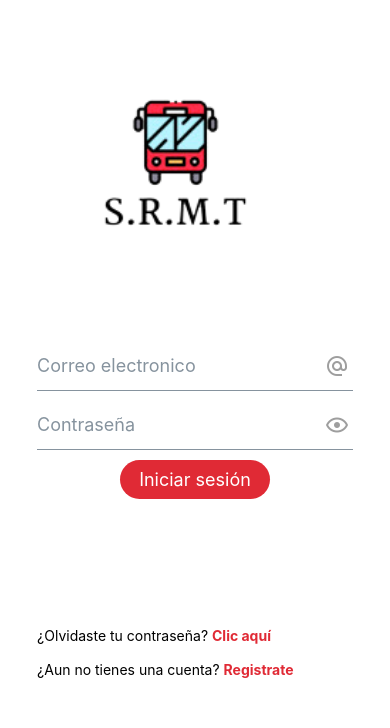
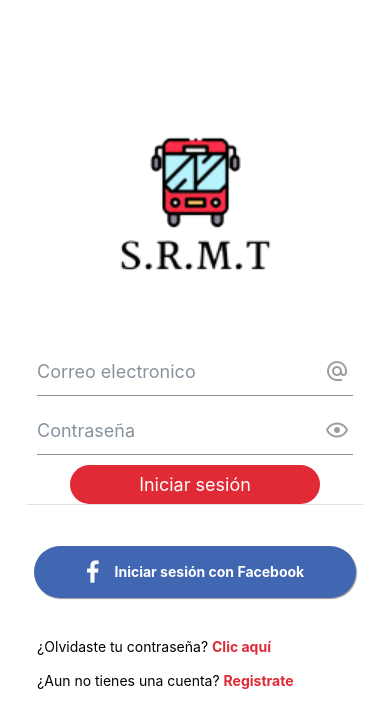
Before and after one commit to esneidermendez/infinity, a React Native app: screen /Login in a window 390 px wide. Shown: the top 728 px of the page. Built offline with nearby package versions, Linux system fonts and the light colour scheme; no server answers; what expo-notifications would draw is missing.

Commit message:
commit 25/10/2022 ver f

```diff
--- a/app/screens/login/login.js
+++ b/app/screens/login/login.js
@@ -2,28 +2,33 @@ import React, { useRef } from "react";
 import Background from "../../element/Background";
 import Logo from "../../element/Logo";
 import Button from "../../element/Button";
-import { Text, StyleSheet, View } from "react-native";
+import { Text, StyleSheet, View, Image } from "react-native";
 import LoginForm from "./loginForm";
 import { Divider } from "react-native-elements";
-/* import LoginFacebook from "./loginFacebook"; */
+import { useNavigation } from "@react-navigation/native";
+import LoginFacebook from "./loginFacebook";
 
-export default function Login({ navigation }) {
+export default function Login() {
+  const navigation = useNavigation();
   const toasRef = useRef();
   return (
     <Background>
-      <Logo />
+      <Image
+        source={require("../../assets/img/logo_size.png")}
+        style={styles.logo}
+      />
       <View style={styles.ViewContainer}>
         <LoginForm toasRef={toasRef} />
+        <Divider />
+        <View style={styles.FaceContainer}>
+          <LoginFacebook toasRef={toasRef} />
+        </View>
+
         <CreateAccount />
       </View>
-      <Divider />
-      {/* <View>
-        <LoginFacebook toasRef={toasRef} />
-      </View> */}
     </Background>
   );
-}
-function CreateAccount({ navigation }) {
+  function CreateAccount() {
     return (
       <Text style={styles.txtRegister}>
         ¿Olvidaste tu contraseña?{" "}
@@ -36,16 +41,25 @@ function CreateAccount({ navigation }) {
         ¿Aun no tienes una cuenta?{" "}
         <Text
           style={styles.btnRegister}
-        onPress={() => navigation.navigate("register")}
+          onPress={() => navigation.navigate("RegisterScreen")}
         >
           Registrate
         </Text>
       </Text>
     );
   }
+}
+
 const styles = StyleSheet.create({
+  image: {
+    width: "10%",
+    height: "35%",
+  },
+  FaceContainer: {
+    marginTop: "10%",
+  },
   logo: {
-    width: "100%",
+    width: "50%",
     height: "35%",
     marginTop: "10%",
   },
@@ -54,7 +68,7 @@ const styles = StyleSheet.create({
     marginLeft: "8%",
   },
   txtRegister: {
-    marginTop: "38%",
+    marginTop: "10%",
     marginLeft: "3%",
     marginRight: "3%",
   },
--- /dev/null
+++ b/app/screens/login/loginFacebook.js
@@ -0,0 +1,58 @@
+import React, { useState } from "react";
+import { SocialIcon } from "react-native-elements";
+import {
+  firebaseauth,
+  FacebookAuthProvider,
+  signInWithPopup,
+} from "../../utils/dataBase/firabase";
+import { useNavigation } from "@react-navigation/native";
+import { FacebookApi } from "../../utils/social";
+import Loading from "../../core/Loading";
+
+export default function LoginFacebook(props) {
+  const { toastRef } = props;
+  const navigation = useNavigation();
+  const [loading, setLoading] = useState(false);
+  const provider = new FacebookAuthProvider();
+
+  const login = async () => {
+    provider.setCustomParameters({
+      display: "popup",
+    });
+
+    await signInWithPopup(firebaseauth, provider)
+      .then((result) => {
+        // The signed-in user info.
+        const user = result.user;
+
+        // This gives you a Facebook Access Token. You can use it to access the Facebook API.
+        const credential = FacebookAuthProvider.credentialFromResult(result);
+        const accessToken = credential.accessToken;
+
+        signInWithRedirect(firebaseauth, provider);
+      })
+      .catch((error) => {
+        // Handle Errors here.
+        const errorCode = error.code;
+        const errorMessage = error.message;
+        // The email of the user's account used.
+        const email = error.customData.email;
+        // The AuthCredential type that was used.
+        const credential = FacebookAuthProvider.credentialFromError(error);
+
+        // ...
+      });
+  };
+
+  return (
+    <>
+      <SocialIcon
+        title="Iniciar sesión con Facebook"
+        button
+        type="facebook"
+        onPress={login}
+      />
+      <Loading isVisible={loading} text="Iniciando sesión" />
+    </>
+  );
+}
--- a/app/screens/login/loginForm.js
+++ b/app/screens/login/loginForm.js
@@ -86,10 +86,8 @@ function defaultFormValue() {
 
 const styles = StyleSheet.create({
   FormContainer: {
-    flex: 1,
     alignItems: "center",
     justifyContent: "center",
-    marginTop: "23%",
   },
   InputFrom: {
     width: "100%",
@@ -100,7 +98,7 @@ const styles = StyleSheet.create({
   },
   btnLogin: {
     backgroundColor: "#E02A35",
-    width: 150,
+    width: 250,
     borderRadius: 50,
   },
   iconRight: {
--- a/app/screens/login/validateSession.js
+++ b/app/screens/login/validateSession.js
@@ -25,8 +25,11 @@ export default function ValidateSession() {
         title: "¡¡¡TEN PRESENTE!!!",
         body:
           "Si vas a usar el transporte publico recuerda" +
+          "\n" +
           "1. Guarda tus pertenencias de valor 📱👝💍💻" +
+          "\n" +
           "2. Procura tener siempre contacto con tus pertenecias" +
+          "\n" +
           "3. No saques el celular si el bus tiene las puertas abiertas",
         seconds: 2,
         program: "validateSession",
--- a/app/utils/dataBase/firabase.js
+++ b/app/utils/dataBase/firabase.js
@@ -18,6 +18,8 @@ import {
   updatePassword,
   updateEmail,
   reauthenticateWithCredential,
+  FacebookAuthProvider,
+  signInWithPopup,
 } from "firebase/auth";
 import Constants from "expo-constants";
 
@@ -70,4 +72,6 @@ export {
   UpdateEmail,
   EmailAuthProvider,
   addDoc,
+  FacebookAuthProvider,
+  signInWithPopup,
 };
--- /dev/null
+++ b/app/utils/social.js
@@ -0,0 +1,4 @@
+export const FacebookApi = {
+  application_id: "742830203265105",
+  permissions: ["public_profile"],
+};
```
Lines whose indentation alone changed are shown as unchanged.
